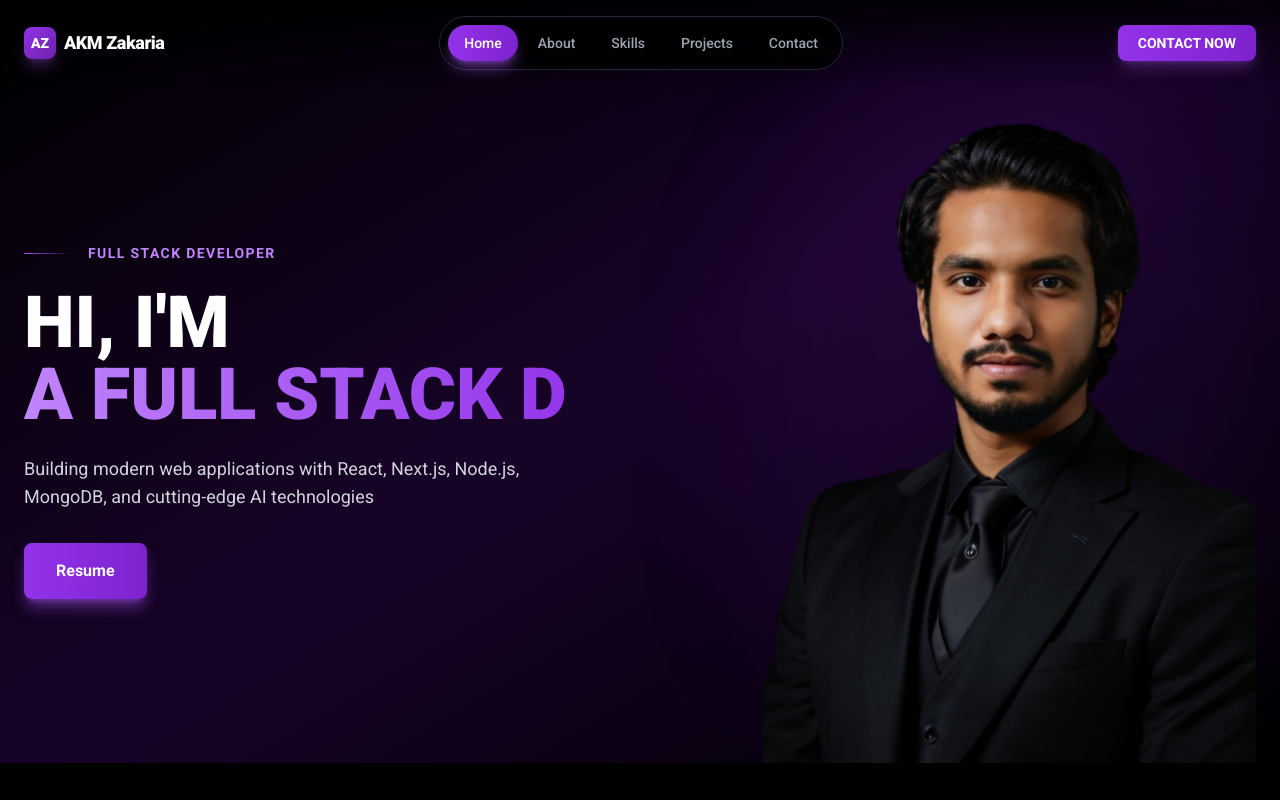
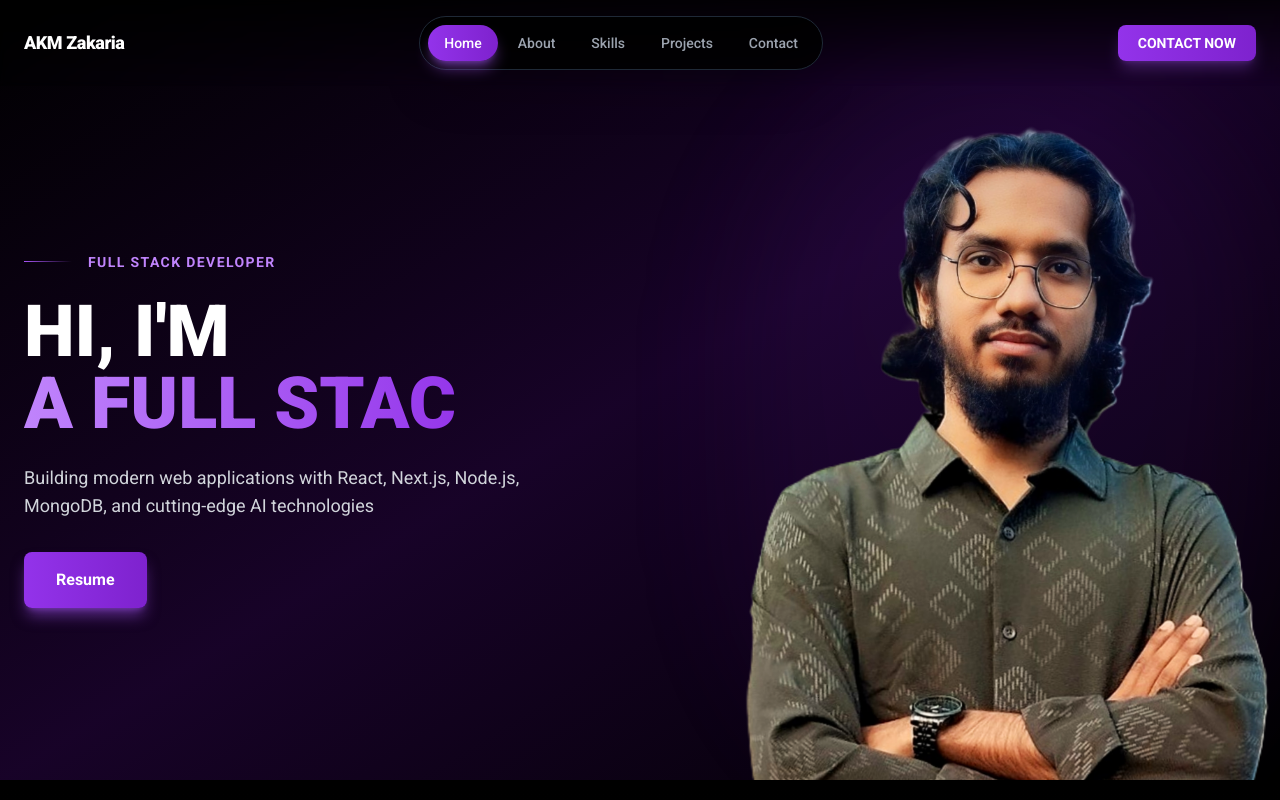
Before and after one commit to akmzakaria/portfolio, a React (Vite) app: page / in a window 1280 px wide. Shown: the top 800 px of the page. Built offline with nearby package versions, Linux system fonts and the light colour scheme.

Commit message:
image updated

```diff
--- a/src/components/Hero.jsx
+++ b/src/components/Hero.jsx
@@ -80,9 +80,9 @@ const HeroImage = () => {
         className="absolute inset-0 bg-gradient-to-br from-purple-600/20 to-purple-900/20 rounded-full blur-3xl"
       ></motion.div>
       <img
-        src="/profile.jpg"
+        src="/profile2_edited.png"
         alt="Profile"
-        className="relative w-full h-auto object-contain rounded-t-2xl"
+        className="relative w-full h-auto object-contain rounded-b-3xl scale-150 mt-12 mb-16 md:mt-32"
       />
     </div>
   )
--- a/src/components/Navbar.jsx
+++ b/src/components/Navbar.jsx
@@ -49,9 +49,9 @@ const Navbar = () => {
     <nav className="flex items-center justify-between w-full">
       {/* Left - Name/Logo */}
       <a className="flex items-center space-x-2" href="#">
-        <div className="w-8 h-8 bg-gradient-to-br from-purple-600 to-purple-800 rounded-lg flex items-center justify-center shadow-lg shadow-purple-500/30">
+        {/* <div className="w-8 h-8 bg-gradient-to-br from-purple-600 to-purple-800 rounded-lg flex items-center justify-center shadow-lg shadow-purple-500/30">
           <span className="text-white font-black text-sm">AZ</span>
-        </div>
+        </div> */}
         <span className="text-lg font-black text-white tracking-tight">AKM Zakaria</span>
       </a>
 
```
Also changed, not shown: public/profile2.jpeg (added), public/profile2_edited.png (added).
